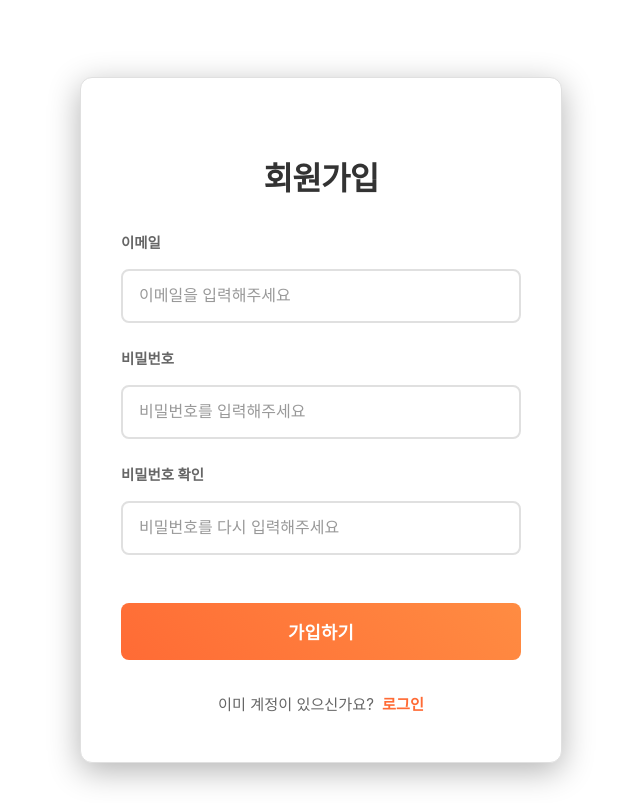
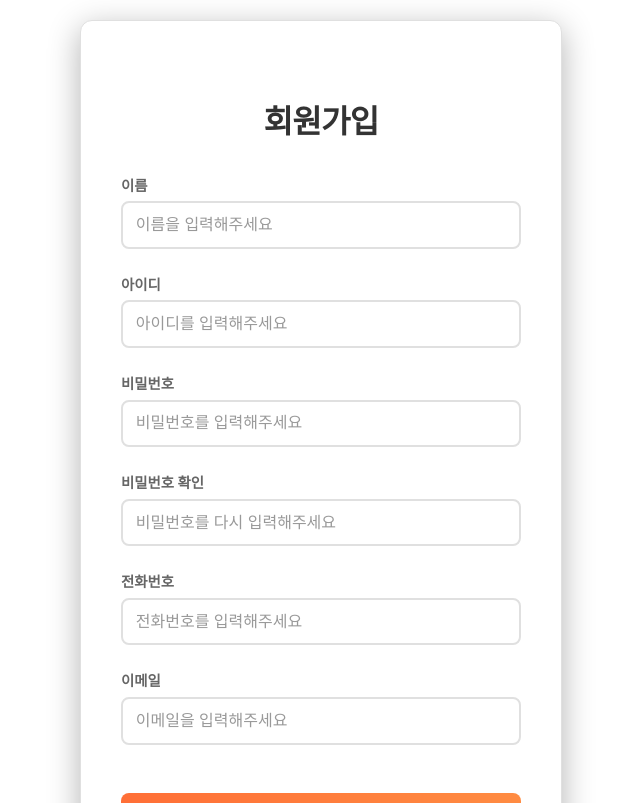
Before and after one commit to aaa166/donationFe, a React (Vite) app: page /signup in a window 1280 px wide. Shown: the top 803 px of the page, without its empty margins (319-959 px from the left). Built offline with nearby package versions, Linux system fonts and the light colour scheme.

Commit message:
회원가입 수정

```diff
--- a/src/pages/SignupPage.css
+++ b/src/pages/SignupPage.css
@@ -34,7 +34,7 @@ h2 {
 
 .input-group label {
   display: block;
-  margin-bottom: 0.75rem;
+  margin-bottom: 0.1rem;
   font-weight: 600;
   color: #666666;
   font-size: 0.9rem;
@@ -42,7 +42,7 @@ h2 {
 
 .input-group input {
   width: 100%;
-  padding: 1rem;
+  padding: 0.8rem;
   border: 2px solid #e0e0e0;
   border-radius: 8px;
   background: #ffffff;
--- a/src/pages/SignupPage.jsx
+++ b/src/pages/SignupPage.jsx
@@ -1,15 +1,50 @@
 import React, { useState } from 'react';
-import { Link } from 'react-router-dom';
+import { Link, useNavigate } from 'react-router-dom';
 import './SignupPage.css';
 
 const SignupPage = () => {
   const [email, setEmail] = useState('');
   const [password, setPassword] = useState('');
   const [confirmPassword, setConfirmPassword] = useState('');
+  const [userId, setUserId] = useState('');
+  const [name, setName] = useState('');
+  const [phone, setPhone] = useState('');
+  const navigate = useNavigate();
 
-  const handleSubmit = (e) => {
+  const handleSubmit = async (e) => {
     e.preventDefault();
-    // 회원가입 로직 추가
+
+    if (password !== confirmPassword) {
+      alert('비밀번호가 일치하지 않습니다.');
+      return;
+    }
+
+    try {
+      const response = await fetch('http://localhost:8081/signup', {
+        method: 'POST',
+        headers: {
+          'Content-Type': 'application/json',
+        },
+        body: JSON.stringify({
+          userName: name,
+          userId: userId,
+          userPassword: password,
+          userEmail: email,
+          userPhone: phone,
+        }),
+      });
+
+      if (response.ok) {
+        alert('회원가입이 완료되었습니다. 기부 페이지로 이동합니다.');
+        navigate('/');
+      } else {
+        const errorMessage = await response.text();
+        alert(errorMessage || '회원가입에 실패했습니다.');
+      }
+    } catch (error) {
+      console.error('Network error:', error);
+      alert('네트워크 오류가 발생했습니다. 다시 시도해주세요.');
+    }
   };
 
   return (
@@ -18,13 +53,24 @@ const SignupPage = () => {
         <h2>회원가입</h2>
         <form onSubmit={handleSubmit}>
           <div className="input-group">
-            <label htmlFor="email">이메일</label>
+            <label htmlFor="name">이름</label>
             <input
-              type="email"
-              id="email"
-              value={email}
-              onChange={(e) => setEmail(e.target.value)}
-              placeholder="이메일을 입력해주세요"
+              type="text"
+              id="name"
+              value={name}
+              onChange={(e) => setName(e.target.value)}
+              placeholder="이름을 입력해주세요"
+              required
+            />
+          </div>
+            <div className="input-group">
+            <label htmlFor="user-id">아이디</label>
+            <input
+              type="text"
+              id="user-id"
+              value={userId}
+              onChange={(e) => setUserId(e.target.value)}
+              placeholder="아이디를 입력해주세요"
               required
             />
           </div>
@@ -50,6 +96,28 @@ const SignupPage = () => {
               required
             />
           </div>
+          <div className="input-group">
+            <label htmlFor="phone">전화번호</label>
+            <input
+              type="tel"
+              id="phone"
+              value={phone}
+              onChange={(e) => setPhone(e.target.value)}
+              placeholder="전화번호를 입력해주세요"
+              required
+            />
+          </div>
+          <div className="input-group">
+            <label htmlFor="email">이메일</label>
+            <input
+              type="email"
+              id="email"
+              value={email}
+              onChange={(e) => setEmail(e.target.value)}
+              placeholder="이메일을 입력해주세요"
+              required
+            />
+          </div>
           <button type="submit" className="signup-button">가입하기</button>
         </form>
         <div className="login-prompt">
```
